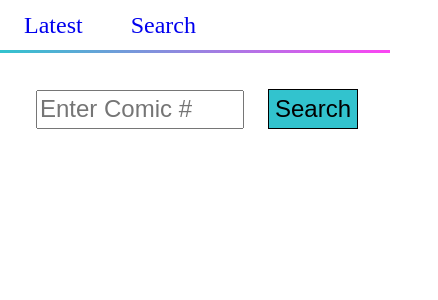
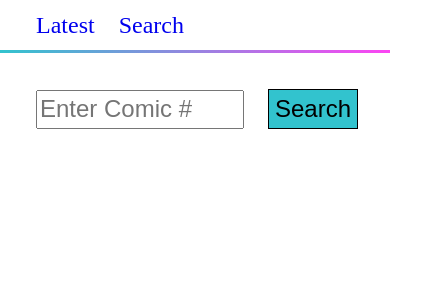
Before and after one commit to evmcco/newstory-assessment, a React (Create React App) app: page /search in a window 390 px wide. Shown: the top 300 px of the page, 438 px wide, since content can reach past the window. Built offline with nearby package versions, Linux system fonts and the light colour scheme.

Commit message:
responsive styling tweaks

```diff
--- a/src/stylesheets/ComicInfo.css
+++ b/src/stylesheets/ComicInfo.css
@@ -1,5 +1,5 @@
 h1,
 h2 {
-  margin-left: 36px;
+  margin: 24px 36px;
   text-decoration: none;
 }
--- a/src/stylesheets/Header.css
+++ b/src/stylesheets/Header.css
@@ -18,14 +18,14 @@ body {
   background-color: white;
   height: 50px;
   display: flex;
+  padding: 0 24px;
   top: 0;
   width: 100%;
 }
 
 .header span {
   font-size: 1.5rem;
-  margin: 12px;
-  padding: 12px 12px;
+  margin: 24px 12px;
 }
 
 .header span:hover {
--- a/src/stylesheets/Latest.css
+++ b/src/stylesheets/Latest.css
@@ -1,4 +1,4 @@
 .latestImage {
-  margin: 24px 0 0 36px;
-  max-width: 90%;
+  margin: 24px 36px;
+  max-width: 80%;
 }
--- a/src/stylesheets/Search.css
+++ b/src/stylesheets/Search.css
@@ -29,6 +29,6 @@
 }
 
 .searchImage {
-  margin: 24px 0 0 36px;
-  max-width: 90%;
+  margin: 24px 36px;
+  max-width: 80%;
 }
```
